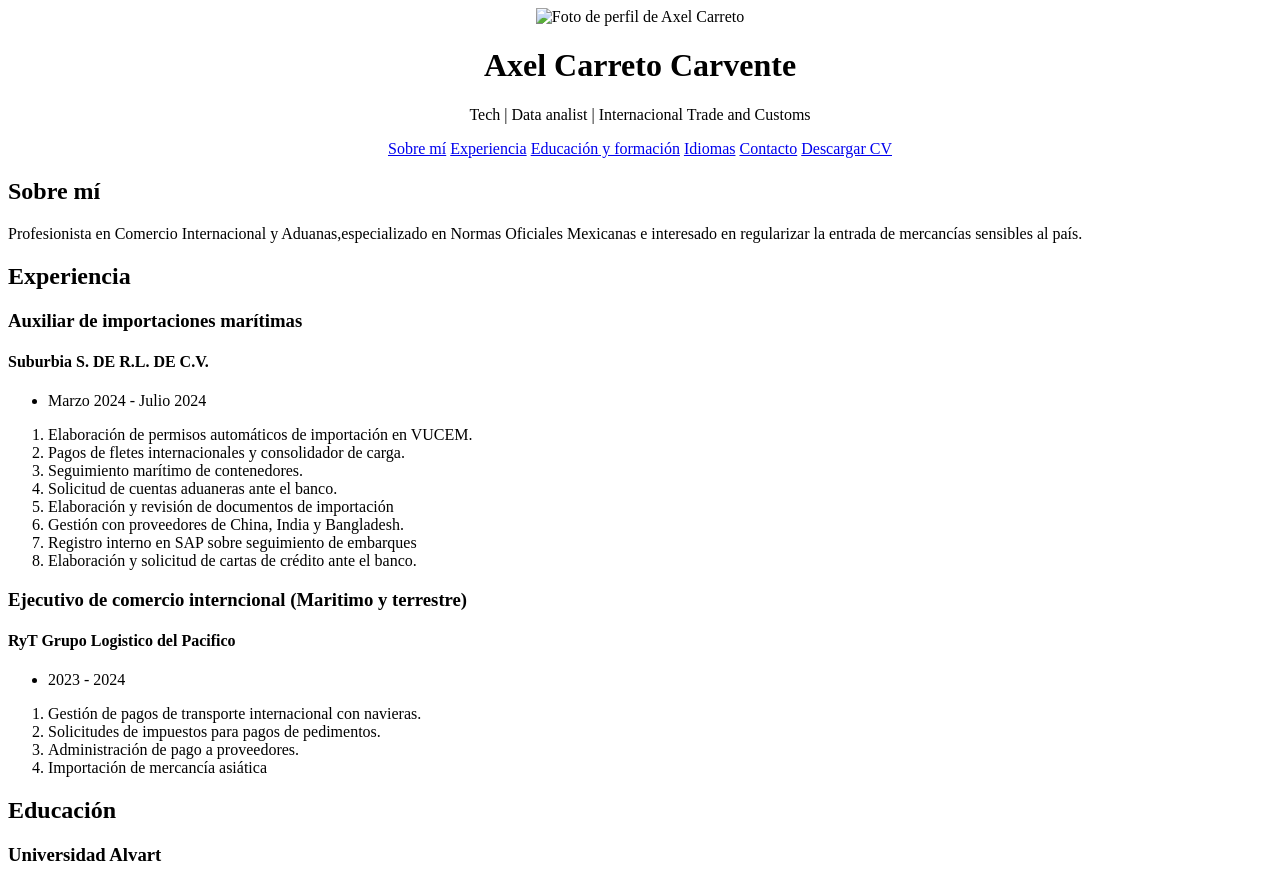
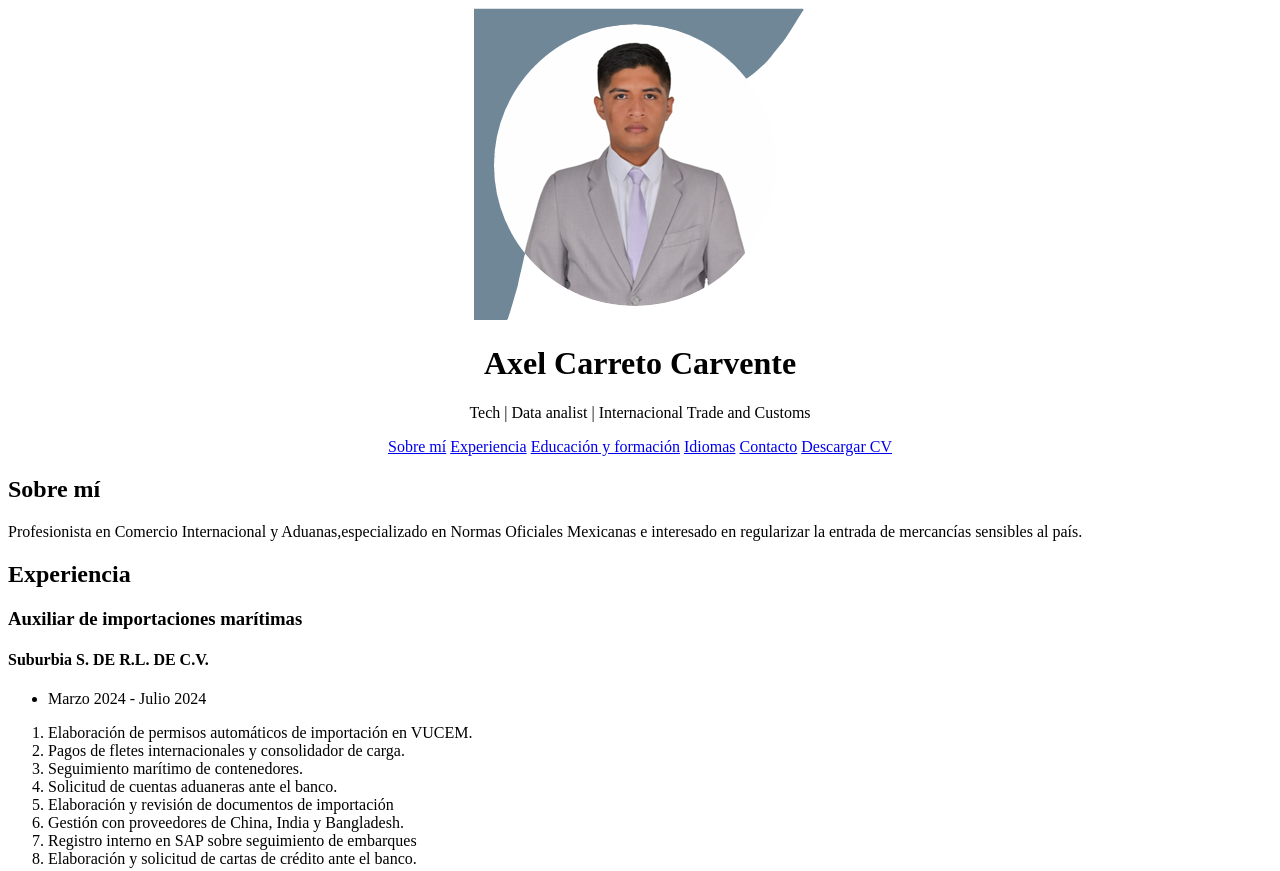
Before and after one commit to AxlCCoder/Portafolio-personal, a plain HTML site: page index.html in a window 1280 px wide. Shown: the top 871 px of the page. Drawn offline with Linux system fonts and the light colour scheme; the site is published under a folder, as on GitHub Pages, so addresses that start at the root find nothing.

Commit message:
Agrego punto y slash para resolver el problema en githubpages

```diff
--- a/index.html
+++ b/index.html
@@ -11,7 +11,7 @@
     <header>
         <center>
             <!-- Colocar imagen de perfil -->
-            <img src="/Foto de perfil.png" alt="Foto de perfil de Axel Carreto">
+            <img src="./Foto de perfil.png" alt="Foto de perfil de Axel Carreto">
             <h1>Axel Carreto Carvente</h1>
             <p>Tech | Data analist | Internacional Trade and Customs </p>
     </header>
```
